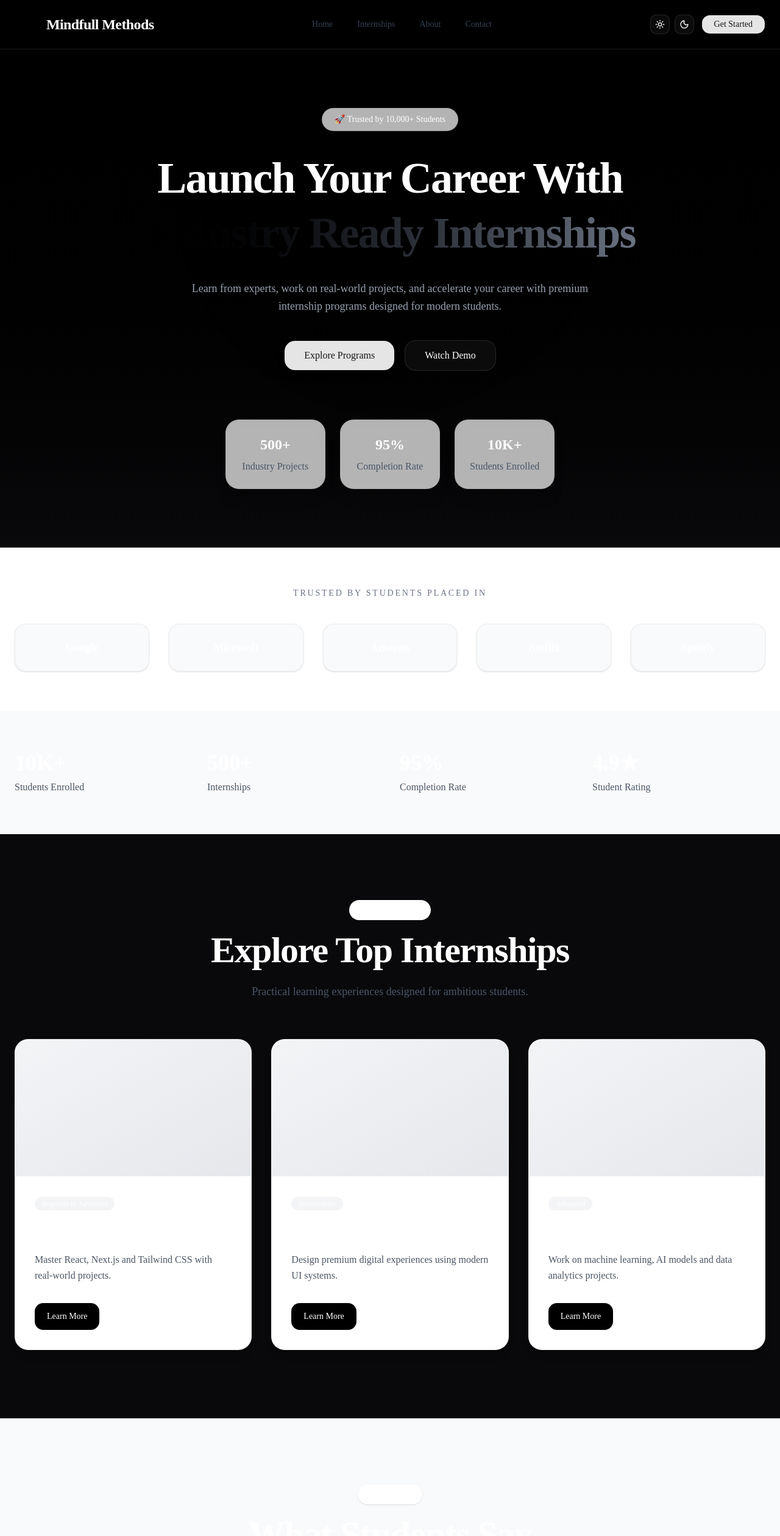
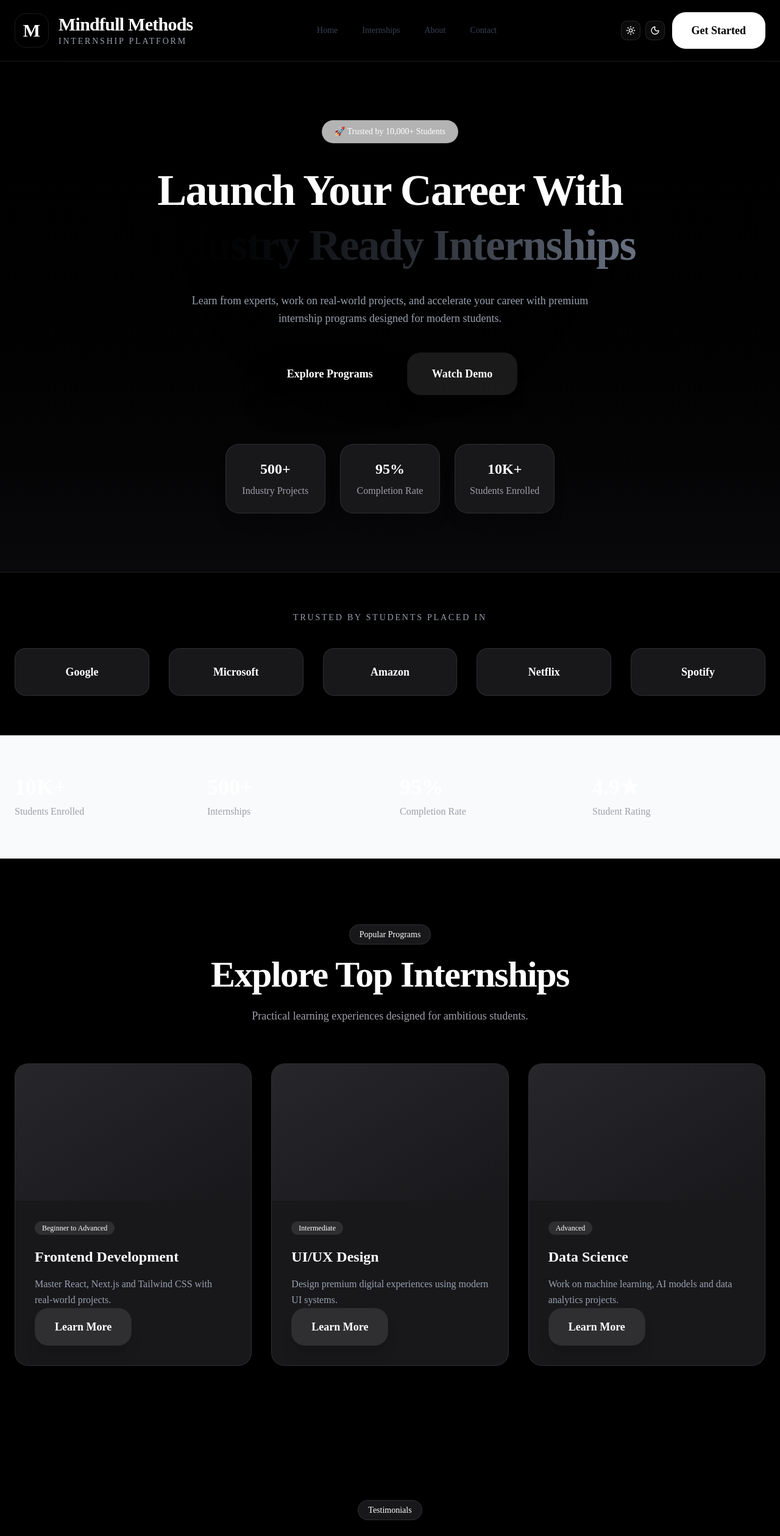
Before and after one commit to mindfullmethods/mindfull-methods, a Next.js app: page / in a window 1280 px wide. Shown: the top 2519 px of the page at 61% size. Built offline with nearby package versions, Linux system fonts and the light colour scheme.

Commit message:
Fixed dark mode UI visibility and landing page styling

```diff
--- a/src/app/page.tsx
+++ b/src/app/page.tsx
@@ -1,3 +1,5 @@
+"use client";
+
 import Footer from "@/components/components/landing/Footer.tsx/Footer";
 import Hero from "@/components/components/landing/Hero.tsx/Hero";
 import Internships from "@/components/components/landing/Internships";
--- a/src/components/components/dashboard/InternshipList.tsx
+++ b/src/components/components/dashboard/InternshipList.tsx
@@ -102,12 +102,12 @@ export default function InternshipList({
 
         <input
           type="text"
-          placeholder="Search internships or companies..."
+          placeholder="Search internships or companies... "
           value={search}
           onChange={(e) =>
             setSearch(e.target.value)
           }
-          className="flex-1 rounded-3xl border border-black/10 bg-white/70 px-6 py-5 text-lg outline-none backdrop-blur-xl transition focus:border-black focus:ring-4 focus:ring-black/5 dark:border-white/10 dark:bg-white/5 dark:text-white"
+          className="flex-1 rounded-3xl border border-black/10 bg-white/70 px-6 py-5 text-lg text-black placeholder:text-gray-500 outline-none backdrop-blur-xl transition focus:border-black focus:ring-4 focus:ring-black/5 dark:border-white/10 dark:bg-white/5 dark:text-white dark:placeholder:text-gray-400"
         />
 
         <select
--- a/src/components/components/landing/Companies.tsx
+++ b/src/components/components/landing/Companies.tsx
@@ -8,10 +8,10 @@ const companies = [
 
 export default function Companies() {
   return (
-    <section className="border-y bg-white py-16">
+    <section className="border-y bg-white py-16 dark:bg-black">
       <div className="mx-auto max-w-7xl px-6">
 
-        <p className="text-center text-sm font-medium uppercase tracking-[0.2em] text-gray-500">
+        <p className="text-center text-sm font-medium uppercase tracking-[0.2em] text-gray-500 dark:text-gray-400">
           Trusted by students placed in
         </p>
 
@@ -19,7 +19,7 @@ export default function Companies() {
           {companies.map((company) => (
             <div
               key={company}
-              className="flex items-center justify-center rounded-2xl border border-black/5 bg-gray-50 py-6 text-lg font-bold shadow-sm"
+              className="flex items-center justify-center rounded-2xl border border-black/5 bg-gray-50 py-6 text-lg font-bold text-zinc-800 shadow-sm dark:border-white/10 dark:bg-zinc-900 dark:text-white"
             >
               {company}
             </div>
--- a/src/components/components/landing/Hero.tsx/Hero.tsx
+++ b/src/components/components/landing/Hero.tsx/Hero.tsx
@@ -1,5 +1,6 @@
 "use client";
 
+import Link from "next/link";
 import { motion } from "framer-motion";
 import { Button } from "@/components/ui/button";
 import Container from "@/components/ui/Container";
@@ -54,41 +55,44 @@ export default function Hero() {
           transition={{ duration: 1.2 }}
           className="mt-10 flex flex-wrap items-center justify-center gap-4"
         >
-          <Button
-            size="lg"
-            className="rounded-2xl px-8 py-6 text-base shadow-lg transition hover:scale-105"
-          >
-            Explore Programs
-          </Button>
+          <Link href="/dashboard">
+  <button className="rounded-3xl bg-black px-10 py-5 text-lg font-semibold text-white shadow-2xl transition hover:scale-[1.03]">
+    Explore Programs
+  </button>
+</Link>
 
-          <Button
-            variant="outline"
-            size="lg"
-            className="rounded-2xl px-8 py-6 text-base backdrop-blur-sm"
-          >
-            Watch Demo
-          </Button>
+       <button
+  onClick={() =>
+    window.scrollTo({
+      top: 1200,
+      behavior: "smooth",
+    })
+  }
+  className="rounded-3xl border border-black/10 bg-white px-10 py-5 text-lg font-semibold shadow-xl transition hover:scale-[1.03] dark:bg-white/10 dark:text-white"
+>
+  Watch Demo
+</button>
         </motion.div>
 
         {/* Stats Cards */}
         <div className="mt-20 grid gap-6 md:grid-cols-3">
-          <div className="rounded-3xl border border-black/5 bg-white/70 p-6 shadow-xl backdrop-blur-md transition hover:-translate-y-2">
-            <h3 className="text-2xl font-bold">500+</h3>
-            <p className="mt-2 text-gray-600">
+          <div className="rounded-3xl border border-black/5 bg-white/70 dark:bg-zinc-900 p-6 shadow-xl backdrop-blur-md transition hover:-translate-y-2 dark:border-white/10 dark:bg-zinc-900">
+            <h3 className="text-2xl font-bold text-zinc-900 dark:text-white">500+</h3>
+            <p className="mt-2 text-gray-600 dark:text-zinc-400">
               Industry Projects
             </p>
           </div>
 
-          <div className="rounded-3xl border border-black/5 bg-white/70 p-6 shadow-xl backdrop-blur-md transition hover:-translate-y-2">
-            <h3 className="text-2xl font-bold">95%</h3>
-            <p className="mt-2 text-gray-600">
+          <div className="rounded-3xl border border-black/5 bg-white/70 dark:bg-zinc-900 p-6 shadow-xl backdrop-blur-md transition hover:-translate-y-2 dark:border-white/10 dark:bg-zinc-900">
+            <h3 className="text-2xl font-bold text-zinc-900 dark:text-white">95%</h3>
+            <p className="mt-2 text-gray-600 dark:text-zinc-400">
               Completion Rate
             </p>
           </div>
 
-          <div className="rounded-3xl border border-black/5 bg-white/70 p-6 shadow-xl backdrop-blur-md transition hover:-translate-y-2">
-            <h3 className="text-2xl font-bold">10K+</h3>
-            <p className="mt-2 text-gray-600">
+          <div className="rounded-3xl border border-black/5 bg-white/70 dark:bg-zinc-900 p-6 shadow-xl backdrop-blur-md transition hover:-translate-y-2 dark:border-white/10 dark:bg-zinc-900">
+            <h3 className="text-2xl font-bold text-zinc-900 dark:text-white">10K+</h3>
+            <p className="mt-2 text-gray-600 dark:text-zinc-400">
               Students Enrolled
             </p>
           </div>
--- a/src/components/components/landing/Internships.tsx
+++ b/src/components/components/landing/Internships.tsx
@@ -21,20 +21,20 @@ const internships = [
 
 export default function Internships() {
   return (
-    <section className="bg-gray-50 py-28 transition-colors dark:bg-zinc-950">
+    <section className="bg-white py-28 transition-colors dark:bg-black">
       <div className="mx-auto max-w-7xl px-6">
 
         {/* Section Header */}
         <div className="mb-16 text-center">
-          <span className="rounded-full border bg-white px-4 py-2 text-sm font-medium shadow-sm">
+          <span className="rounded-full border bg-white px-4 py-2 text-sm font-medium shadow-sm dark:border-white/10 dark:bg-zinc-900 dark:text-white">
             Popular Programs
           </span>
 
-          <h2 className="mt-6 text-4xl font-black tracking-tight md:text-6xl">
+          <h2 className="mt-6 text-4xl font-black tracking-tight text-zinc-900 dark:text-white md:text-6xl">
             Explore Top Internships
           </h2>
 
-          <p className="mx-auto mt-6 max-w-2xl text-lg text-gray-600">
+          <p className="mx-auto mt-6 max-w-2xl text-lg text-gray-600 dark:text-zinc-400">
             Practical learning experiences designed for ambitious students.
           </p>
         </div>
@@ -44,31 +44,40 @@ export default function Internships() {
           {internships.map((item) => (
             <div
               key={item.title}
-              className="group overflow-hidden rounded-3xl border border-black/5 bg-white shadow-lg transition duration-300 hover:-translate-y-2 hover:shadow-2xl"
+              className="group overflow-hidden rounded-3xl border border-zinc-200 bg-white shadow-lg transition duration-300 hover:-translate-y-2 hover:shadow-2xl dark:border-white/10 dark:bg-zinc-900"
             >
 
               {/* Card Image */}
-              <div className="relative h-56 overflow-hidden bg-gradient-to-br from-gray-100 to-gray-200">
+              <div
+                  className="relative h-56 overflow-hidden bg-gradient-to-br from-gray-100 to-gray-200 dark:from-zinc-800 dark:to-zinc-900">
                 <div className="absolute inset-0 bg-black/5 opacity-0 transition group-hover:opacity-100" />
               </div>
 
               {/* Card Content */}
               <div className="p-8">
-                <span className="rounded-full bg-gray-100 px-3 py-1 text-xs font-medium">
+                <span className="rounded-full bg-gray-100 px-3 py-1 text-xs font-medium text-zinc-700 dark:bg-white/10 dark:text-white">
                   {item.level}
                 </span>
 
-                <h3 className="mt-5 text-2xl font-bold">
+                <h3 className="mt-5 text-2xl font-bold text-zinc-900 dark:text-white">
                   {item.title}
                 </h3>
 
-                <p className="mt-4 leading-relaxed text-gray-600">
+                <p className="mt-4 leading-relaxed text-gray-600 dark:text-gray-400">
                   {item.description}
                 </p>
 
-                <button className="mt-8 rounded-xl bg-black px-5 py-3 text-sm font-medium text-white transition hover:bg-gray-800">
-                  Learn More
-                </button>
+                <button
+                  onClick={() =>
+                   window.scrollTo({
+                     top: 900,
+                     behavior: "smooth",
+                    })
+                  }
+                  className="rounded-3xl border border-black/10 bg-white px-8 py-4 text-lg font-semibold text-black shadow-xl transition duration-300 hover:scale-[1.03] dark:bg-white/10 dark:text-white"
+                 >
+                   Learn More
+                 </button>
               </div>
             </div>
           ))}
--- a/src/components/components/landing/Navbar.tsx/Navbar.tsx
+++ b/src/components/components/landing/Navbar.tsx/Navbar.tsx
@@ -1,3 +1,4 @@
+import Link from "next/link";
 import { Button } from "@/components/ui/button";
 import Container from "@/components/ui/Container";
 import { ModeToggle } from "@/components/components/ui/mode-toggle";
@@ -8,13 +9,31 @@ export default function Navbar() {
       <Container className="flex items-center justify-between py-5">
 
         {/* Logo */}
-        <div className="flex items-center gap-3">
-          <div className="h-10 w-10 rounded-2xl bg-black" />
+        <div className="flex items-center gap-4">
 
-          <h1 className="text-xl font-black tracking-tight md:text-2xl">
-            Mindfull Methods
-          </h1>
-        </div>
+  <div className="relative flex h-14 w-14 items-center justify-center rounded-2xl bg-black shadow-2xl">
+
+    <span className="text-3xl font-black text-white">
+      M
+    </span>
+
+    <div className="absolute inset-0 rounded-2xl border border-white/10" />
+
+  </div>
+
+  <div>
+
+    <h1 className="text-3xl font-black tracking-tight text-black dark:text-white">
+      Mindfull Methods
+    </h1>
+
+    <p className="text-sm font-medium tracking-[0.2em] text-gray-500 dark:text-gray-400">
+      INTERNSHIP PLATFORM
+    </p>
+
+  </div>
+
+</div>
 
         {/* Navigation */}
         <div className="hidden items-center gap-10 md:flex">
@@ -51,9 +70,11 @@ export default function Navbar() {
         <div className="flex items-center gap-3">
             <ModeToggle />
 
-        <Button className="rounded-xl px-5 shadow-md transition hover:scale-105">
-          Get Started
-        </Button>
+        <Link href="/login">
+          <button className="rounded-3xl bg-black px-8 py-4 text-lg font-semibold text-white shadow-xl transition duration-300 hover:scale-[1.03] hover:bg-gray-800 dark:bg-white dark:text-black">
+             Get Started
+          </button>
+        </Link>
     </div>
       </Container>
     </nav>
--- a/src/components/components/landing/Stats.tsx
+++ b/src/components/components/landing/Stats.tsx
@@ -3,23 +3,23 @@ export default function Stats() {
     <section className="border-y bg-gray-50">
       <div className="mx-auto grid max-w-7xl grid-cols-2 gap-8 px-6 py-16 md:grid-cols-4">
         <div>
-          <h2 className="text-4xl font-bold">10K+</h2>
-          <p className="mt-2 text-gray-600">Students Enrolled</p>
+          <h2 className="text-4xl font-bold text-zinc-900 dark:text-white">10K+</h2>
+          <p className="mt-2 text-gray-600 dark:text-zinc-400">Students Enrolled</p>
         </div>
 
         <div>
-          <h2 className="text-4xl font-bold">500+</h2>
-          <p className="mt-2 text-gray-600">Internships</p>
+          <h2 className="text-4xl font-bold text-zinc-900 dark:text-white">500+</h2>
+          <p className="mt-2 text-gray-600 dark:text-zinc-400">Internships</p>
         </div>
 
         <div>
-          <h2 className="text-4xl font-bold">95%</h2>
-          <p className="mt-2 text-gray-600">Completion Rate</p>
+          <h2 className="text-4xl font-bold text-zinc-900 dark:text-white">95%</h2>
+          <p className="mt-2 text-gray-600 dark:text-zinc-400">Completion Rate</p>
         </div>
 
         <div>
-          <h2 className="text-4xl font-bold">4.9★</h2>
-          <p className="mt-2 text-gray-600">Student Rating</p>
+          <h2 className="text-4xl font-bold text-zinc-900 dark:text-white">4.9★</h2>
+          <p className="mt-2 text-gray-600 dark:text-zinc-400">Student Rating</p>
         </div>
       </div>
     </section>
--- a/src/components/components/landing/Testimonials.tsx
+++ b/src/components/components/landing/Testimonials.tsx
@@ -21,20 +21,20 @@ const testimonials = [
 
 export default function Testimonials() {
   return (
-    <section className="bg-gray-50 py-28">
+    <section className="bg-white py-28 transition-colors dark:bg-black">
       <div className="mx-auto max-w-7xl px-6">
 
         {/* Header */}
         <div className="text-center">
-          <span className="rounded-full border bg-white px-4 py-2 text-sm font-medium shadow-sm">
+          <span className="rounded-full border border-black/10 bg-white px-4 py-2 text-sm font-medium shadow-sm dark:border-white/10 dark:bg-zinc-900 dark:text-white">
             Testimonials
           </span>
 
-          <h2 className="mt-6 text-4xl font-black tracking-tight md:text-6xl">
+          <h2 className="mt-6 text-4xl font-black tracking-tight text-zinc-900 dark:text-white md:text-6xl">
             What Students Say
           </h2>
 
-          <p className="mx-auto mt-6 max-w-2xl text-lg text-gray-600">
+          <p className="mx-auto mt-6 max-w-2xl text-lg text-zinc-600 dark:text-zinc-400">
             Hear from students who transformed their careers through our internship programs.
           </p>
         </div>
@@ -44,22 +44,22 @@ export default function Testimonials() {
           {testimonials.map((item) => (
             <div
               key={item.name}
-              className="rounded-3xl border border-black/5 bg-white p-8 shadow-lg"
+              className="rounded-3xl border border-black/5 bg-white p-8 shadow-lg dark:border-white/10 dark:bg-zinc-900"
             >
               <div className="mb-6 flex gap-1 text-yellow-500">
                 ★★★★★
               </div>
 
-              <p className="leading-relaxed text-gray-600">
+              <p className="leading-relaxed text-zinc-700 dark:text-zinc-300">
                 “{item.review}”
               </p>
 
               <div className="mt-8">
-                <h3 className="text-lg font-bold">
+                <h3 className="text-lg font-bold text-zinc-900 dark:text-white">
                   {item.name}
                 </h3>
 
-                <p className="text-sm text-gray-500">
+                <p className="text-sm text-zinc-500 dark:text-zinc-400">
                   {item.role}
                 </p>
               </div>
```
Also changed, not shown: src/app/dashboard/page.tsx (+8 -8 lines), src/components/components/dashboard/Sidebar.tsx (+12 -15 lines), src/components/components/landing/FAQ.tsx (+7 -7 lines).
